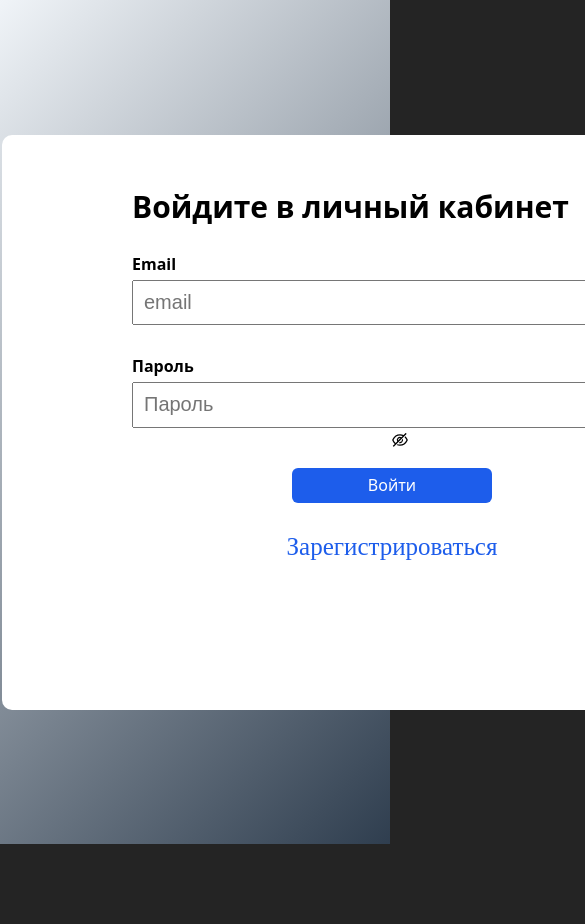
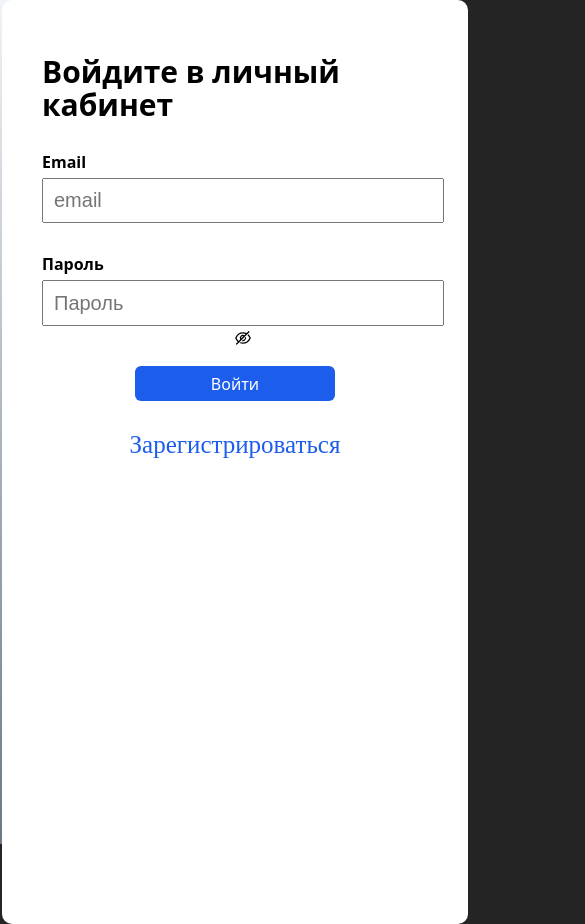
Before and after one commit to Ayvpavel/ToDo, a React (Vite) app: page / in a window 390 px wide. Shown: the top 924 px of the page, 585 px wide, since content can reach past the window. Before the commit the page ends 844 px from the top, so only its background shows below. Built offline with nearby package versions, Linux system fonts and the light colour scheme.

Commit message:
test commit for server3

```diff
--- a/src/App.css
+++ b/src/App.css
@@ -484,10 +484,6 @@ todo-text {
   padding-top: 15px;
   gap: 30px;
   border-radius: 8px;
-  /* padding-left: 60px;
-  padding-right: 60px; */
-  /* padding-top: 40px;
-  padding-bottom: 2.5rem; */
 }
 
 .inputLogin {
@@ -551,16 +547,11 @@ label {
 .register-button {
   border: none;
 }
-body {
-  /* background: #1d5deb; */
-}
+
 .showPassword {
   border: none !important;
   border-radius: none !important;
 }
-/* .asas{
-  color: #000;
-} */
 
 .inputLogin.error {
   border-color: red;
@@ -591,3 +582,33 @@ body {
   border-radius: 5px;
   margin-left: 5px;
 }
+
+@media (min-width: 480px) and (max-width: 850px) {
+}
+@media (max-width: 480px) {
+  .homeCaseBlock {
+    height: 100%;
+    width: 100%;
+  }
+
+  .Light {
+    height: 100%;
+    width: 100%;
+  }
+  :root {
+    height: 100%;
+    width: 100%;
+  }
+  body {
+    height: 100%;
+  }
+
+  .inputPassword,
+  .inputLogin {
+    width: 100%;
+  }
+  .homePage-div {
+    width: 100%;
+    height: 100%;
+  }
+}
--- a/src/pages/RegisterForm/RegisterForm.tsx
+++ b/src/pages/RegisterForm/RegisterForm.tsx
@@ -21,7 +21,6 @@ function RegisterForm() {
   );
   const [show, setShow] = useState(false);
   const [showError, setShowError] = useState(false);
-
 
   const togglePassword = () => {
     setShowPassword(!showPassword);
```
Also changed, not shown: 5 other files (tests, documents, lock files or other folders).
